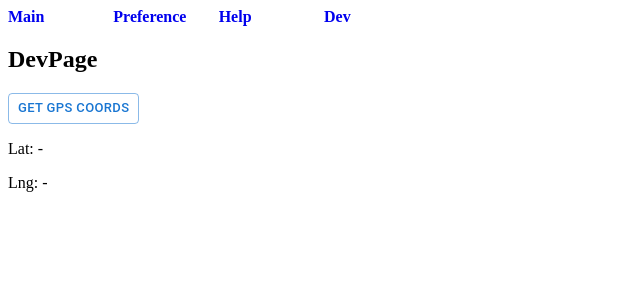
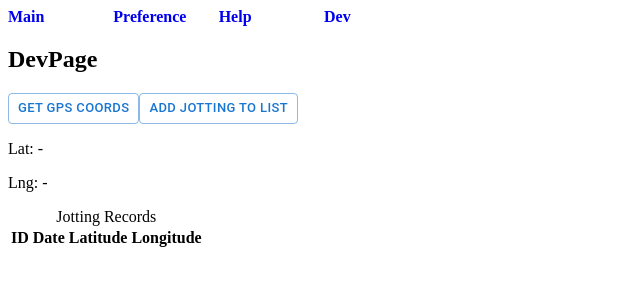
Before and after one commit to tikitorchey/jotgps, a React app in the folder app/: page /#/dev in a window 1280 px wide. Shown: the top 300 px of the page, without its empty margins (0-640 px from the left). Built offline with nearby package versions, Linux system fonts and the light colour scheme; the HTML template or start-up script is replaced by a standard one.

Commit message:
add #2 取得したGPS座標を一覧表示する機能を作成

```diff
--- a/app/src/Components/Pages/DevPage.tsx
+++ b/app/src/Components/Pages/DevPage.tsx
@@ -13,6 +13,7 @@ export const DevPage: React.FC<Props> = ({ sampleProp }) => {
   // ___ state ___ ___ ___ ___ ___
   const [ sampleState,  setSampleState ]  = useState<string>('This is SampleState');
   const [ gpsCoords,    setGPSCoords ]    = useState<LatLng>({ lat: null, lng: null });
+  const [ jottingList,  setJottingList ]  = useState<Array<Jotting>>([]);
 
   // ___ use effect ___ ___ ___ ___ ___
   useEffect( () => { console.log(sampleState) }, [ sampleState ] );
@@ -23,7 +24,6 @@ export const DevPage: React.FC<Props> = ({ sampleProp }) => {
 
   const onClickGetGPSCoordsButton = async () => {
 
-    // @ts-ignore エラーハンドリングの実装まで握りつぶす
     const geoPos: GeolocationPosition = await JGEngine.getGPSCoords();
     const gpsCoords: LatLng = {
       lat: geoPos.coords.latitude,
@@ -33,21 +33,69 @@ export const DevPage: React.FC<Props> = ({ sampleProp }) => {
 
   }
 
+  const onClickAddJottingToListButton = async () => {
+
+    const jotting: Jotting = new Jotting();
+
+    // GPS座標を取得・セット
+    const gpsCoords: GeolocationPosition = await JGEngine.getGPSCoords();
+    jotting.gpsCoords.lat = gpsCoords.coords.latitude;
+    jotting.gpsCoords.lng = gpsCoords.coords.longitude;
+
+    /** Memo: structuredClone関数によりオブジェクトを複製する理由
+     *    Reactはオブジェクト内部の変更を検出できない。
+     *    そこで、オブジェクト自体を複製することでオブジェクトIDを変えることで変更を検出させている
+     */
+    const clonedJottingList = structuredClone(jottingList);
+    clonedJottingList.push(jotting);
+
+    setJottingList(clonedJottingList);
+
+  }
+
   // ___ method ___ ___ ___ ___ ___
   const test = () => {
     console.log('test');
   }
 
   return (
+
     <div>
 
       <h2>{ DevPage.name }</h2>
 
-      <Button onClick = { onClickGetGPSCoordsButton } variant = "outlined" size = "small"> Get GPS Coords </Button>
+      <Button onClick = { onClickGetGPSCoordsButton }     variant = "outlined" size = "small"> Get GPS Coords </Button>
+      <Button onClick = { onClickAddJottingToListButton } variant = "outlined" size = "small"> Add Jotting To List </Button>
 
+      {/** 取得したgpsCoordsを表示する */}
       {/** GPS座標が取得されていない場合、ハイフンを表示する */}
       <p> { "Lat: " + (gpsCoords?.lat ? gpsCoords?.lat : "-" ) } </p>
       <p> { "Lng: " + (gpsCoords?.lng ? gpsCoords?.lng : "-" ) } </p>
+
+      <table>
+        <caption>
+          Jotting Records
+        </caption>
+        <thead>
+          <tr>
+            <th scope = "col"> ID         </th>
+            <th scope = "col"> Date       </th>
+            <th scope = "col"> Latitude   </th>
+            <th scope = "col"> Longitude  </th>
+          </tr>
+        </thead>
+        <tbody>
+          {/** jottingList内のデータを一覧表示する */}
+          { jottingList.map( (jotting: Jotting) => (
+            <tr key = { jotting.id }>
+              <th scope = "row"> { jotting.id } </th>
+              <th> { (jotting.metaData.date ? jotting.metaData.date.toDateString() : "-" ) } </th>
+              <th> { (jotting.gpsCoords.lat ? jotting.gpsCoords.lat : "-" ) } </th>
+              <th> { (jotting.gpsCoords.lng ? jotting.gpsCoords.lng : "-" ) } </th>
+            </tr>
+          )) }
+        </tbody>
+      </table>
 
     </div>
   );
```
